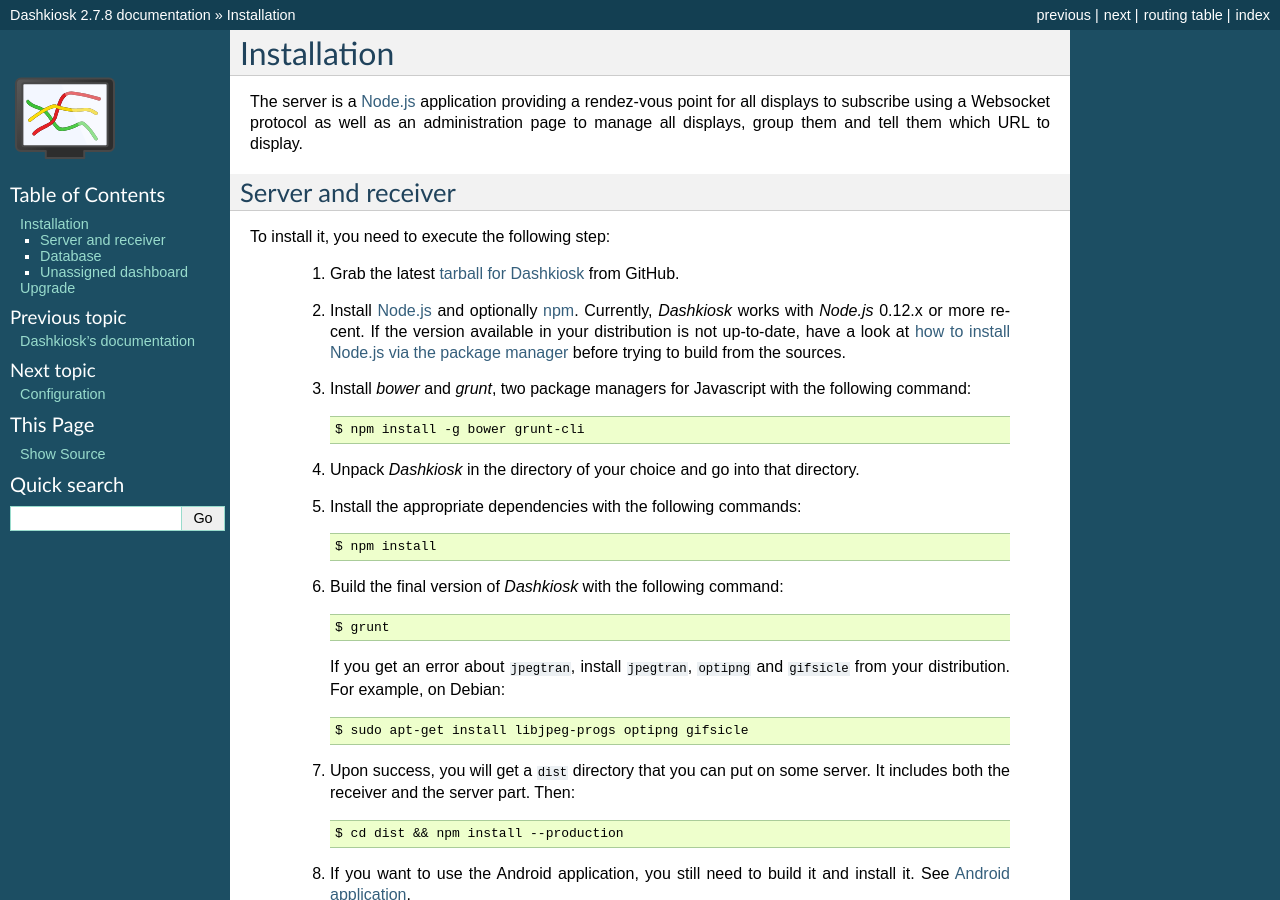
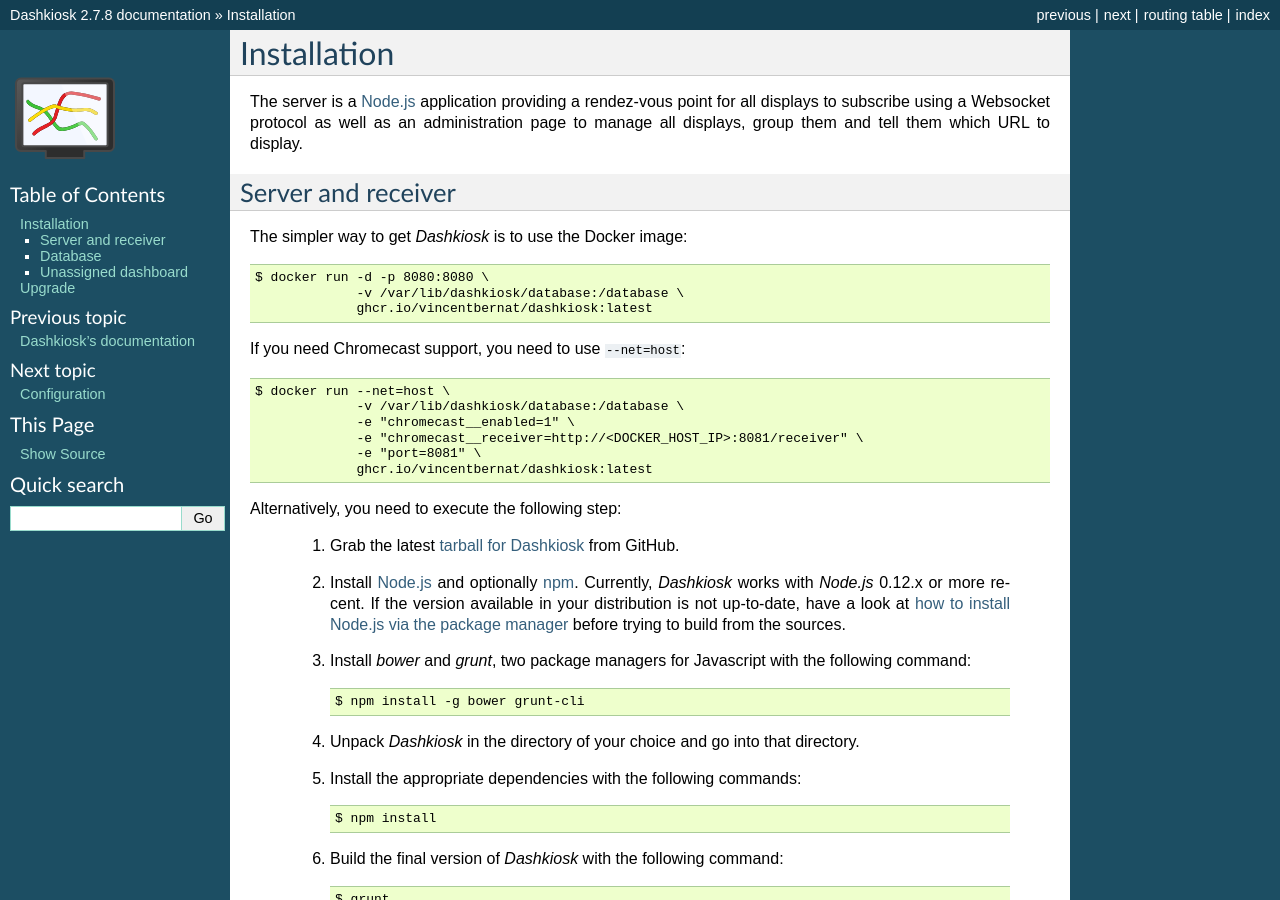
Before and after one commit to vincentbernat/dashkiosk, a Sphinx documentation site: the page built from docs/install.rst, in a window 1280 px wide and 900 px high. Built offline with Sphinx 7.4.7, drawn with Linux system fonts in a browser that asks for light colours.

Commit message:
build: build/push GitHub image to ghcr.io

```diff
--- a/docs/install.rst
+++ b/docs/install.rst
@@ -9,7 +9,22 @@ which URL to display.
 Server and receiver
 -------------------
 
-To install it, you need to execute the following step:
+The simpler way to get *Dashkiosk* is to use the Docker image::
+
+    $ docker run -d -p 8080:8080 \
+                 -v /var/lib/dashkiosk/database:/database \
+                 ghcr.io/vincentbernat/dashkiosk:latest
+
+If you need Chromecast support, you need to use ``--net=host``::
+
+    $ docker run --net=host \
+                 -v /var/lib/dashkiosk/database:/database \
+                 -e "chromecast__enabled=1" \
+                 -e "chromecast__receiver=http://<DOCKER_HOST_IP>:8081/receiver" \
+                 -e "port=8081" \
+                 ghcr.io/vincentbernat/dashkiosk:latest
+
+Alternatively, you need to execute the following step:
 
   1. Grab the latest `tarball for Dashkiosk`_ from GitHub.
 
```
Also changed, not shown: README.md (+6 -4 lines), 1 other file.
